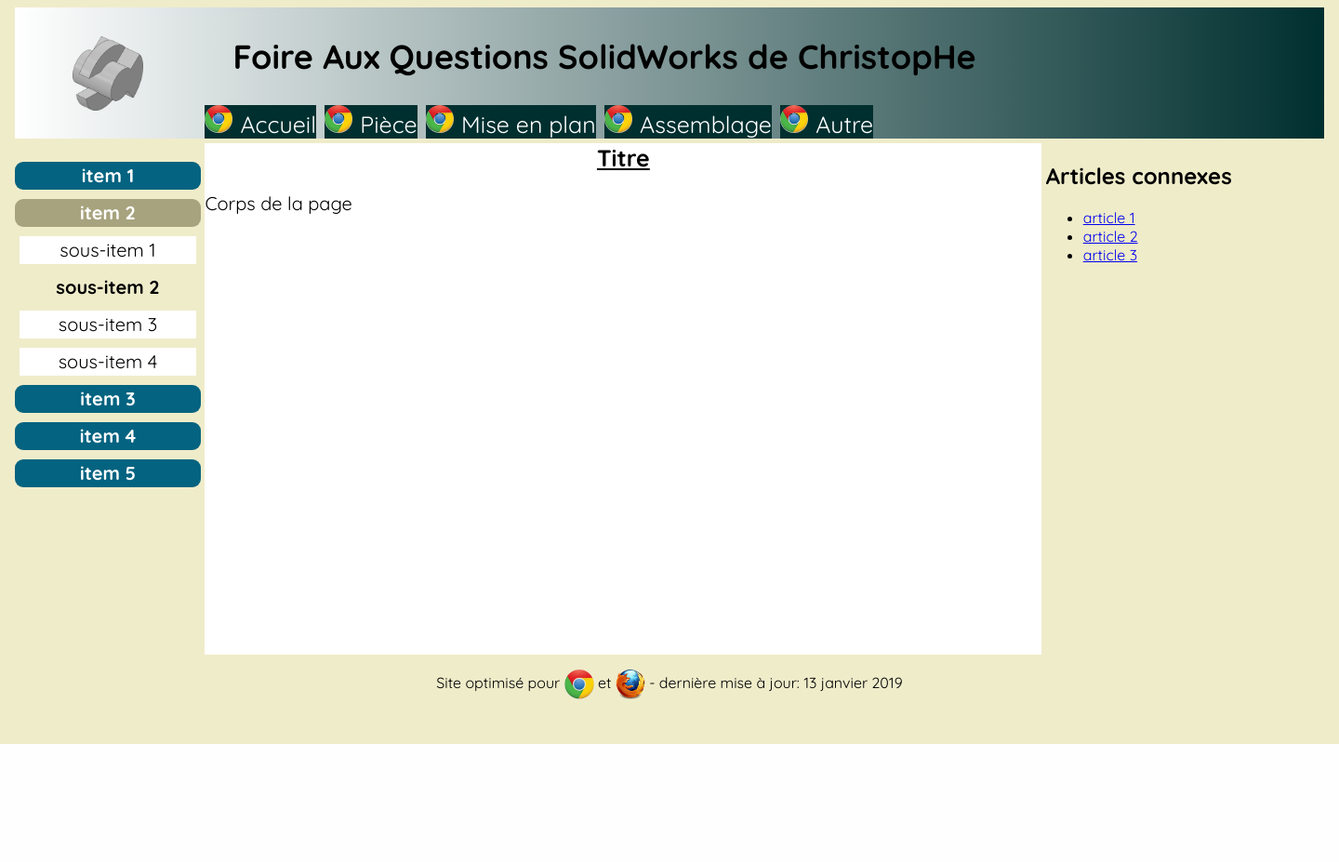
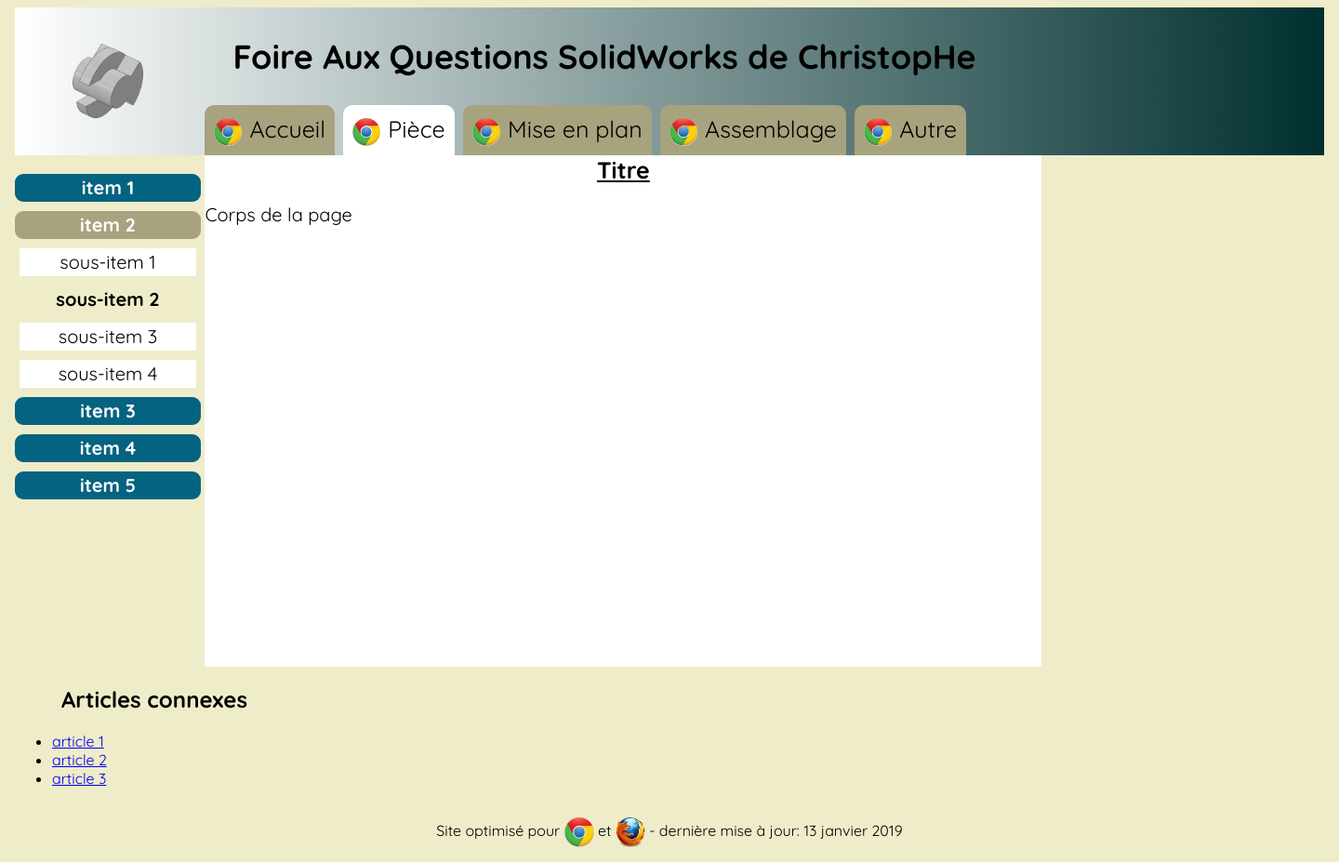
Before and after one commit to Eclipse972/FAQ_SW, a PHP site: page / in a window 1440 px wide. Shown: the whole page at 93% size. Before the commit the page ends 800 px from the top, so only its background shows below. Run offline with PHP 8.4, Linux system fonts and the light colour scheme; data that the repository does not hold is empty.

Commit message:
amélioration du rendu des onglets et du coin articles connexes

```diff
--- a/Vue/FAQ.css
+++ b/Vue/FAQ.css
@@ -27,21 +27,22 @@ header ul {
 header li {
 	display:inline-block;
 	margin-right:5px;
-	color:white;
-	text-align:center;
-	font-size:25px;
 }
 header a {
-	color:white;
-	background-color:var(--couleur5);
+	font-size:25px;
+	background-color:var(--couleur2);
+	color:black; /* le texte des onglets est noir */
 	text-decoration:none;  /* aucun lien n'est souligné */
+	padding: 10px;
 	display:block;
+	border-radius: 10px 10px 0 0;
 }
-header li a:hover, header li { background-color: var(--couleur2); } /* couleur de l'onglet sélectionné et celui sous la souris */
+header li a:hover, #onglet_selectionne { background-color:white; } /* couleur de l'onglet sélectionné et celui sous la souris */
 
 header ul img {
 	height:30px;
 	margin-right:8px;
+	vertical-align:middle;
 }
 /*	--------------------------------------------------------------------------------------------
 	---------------------------------- pour le menu  -------------------------------------------
@@ -91,4 +92,6 @@ nav ul ul a:hover { background-color: var(--couleur1); } /* le sous item survol
 /*	--------------------------------------------------------------------------------------------
 	----------------------------- pour les articles connexes  ----------------------------------
 	-------------------------------------------------------------------------------------------- */
+aside { width:var(--largeur_3e_colonne); }
+
 aside h1 { text-align:center; }
--- a/Vue/commun.css
+++ b/Vue/commun.css
@@ -21,7 +21,7 @@ header, footer, main {
 }
 /* l'en-tete ---------------------------------------------------------------------------------- */
 header {
-	margin-bottom:5px;
+	margin-bottom:0;
 	background-image:linear-gradient(to right, white, var(--couleur5));
 }
 
```
Also changed, not shown: Vue/images/icone-piece.jpg (added).
